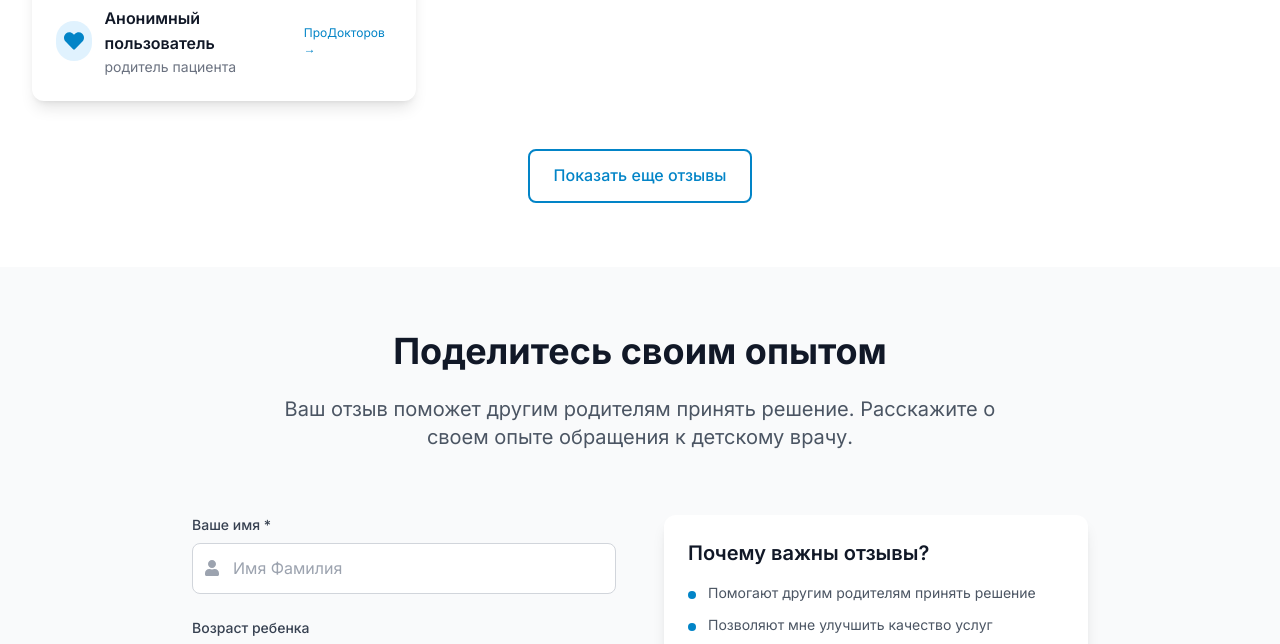
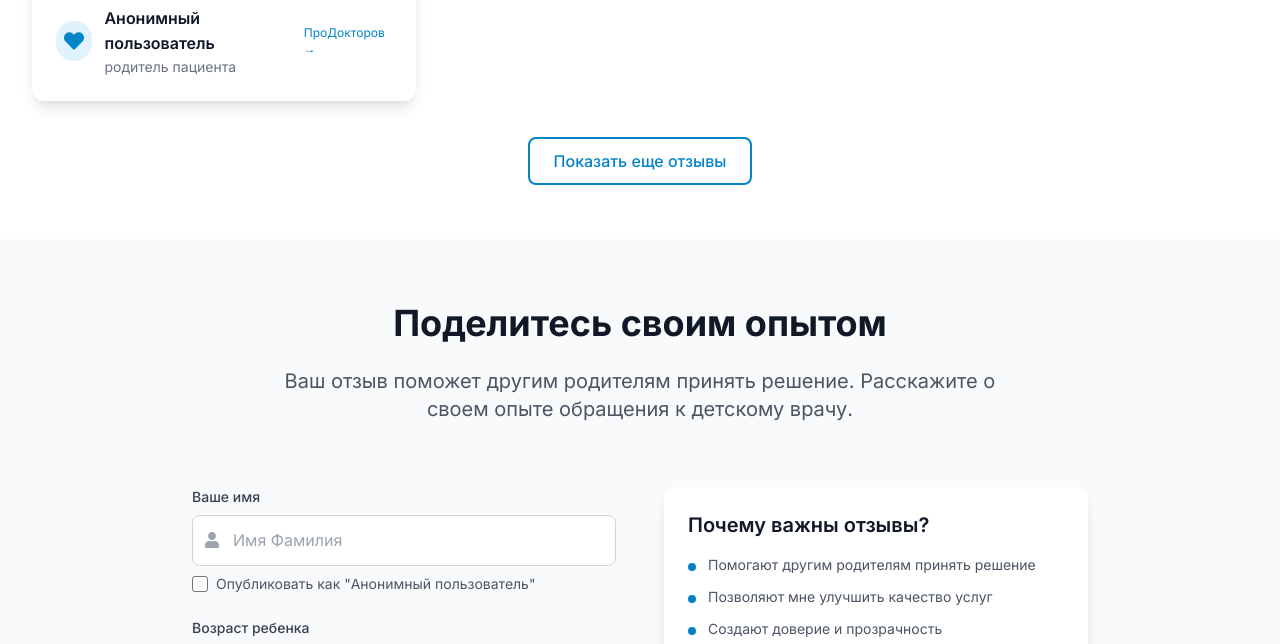
Before and after one commit to SultanBelyaev/pediatr-web, a Next.js app: page /testimonials in a window 1280 px wide. Shown: the part 2360-3004 px from the top of the page. Built offline with nearby package versions, Linux system fonts and the light colour scheme; no server answers.

Commit message:
справлены проблемы: кнопка отзывов ведет на роокторов, форма отзывов с анонимностью и отправкой в Telegram, исправлено фото врача на главной

```diff
--- a/components/AddTestimonial.tsx
+++ b/components/AddTestimonial.tsx
@@ -11,7 +11,8 @@ export default function AddTestimonial() {
     rating: 5,
     service: '',
     message: '',
-    agreeToPublish: false
+    agreeToPublish: false,
+    isAnonymous: false
   })
 
   const [isSubmitting, setIsSubmitting] = useState(false)
@@ -44,8 +45,26 @@ export default function AddTestimonial() {
     e.preventDefault()
     setIsSubmitting(true)
 
-    // Имитация отправки отзыва
-    await new Promise(resolve => setTimeout(resolve, 2000))
+    try {
+      // Формируем сообщение для Telegram
+      const displayName = formData.isAnonymous ? 'Анонимный пользователь' : (formData.name || 'Анонимный пользователь')
+      const stars = '⭐'.repeat(formData.rating)
+
+      const message = `📝 Новый отзыв о враче:
+
+👤 Имя: ${displayName}
+👶 Возраст ребенка: ${formData.childAge || 'Не указан'}
+⭐ Оценка: ${stars} (${formData.rating}/5)
+🏥 Услуга: ${formData.service || 'Не указана'}
+
+💬 Отзыв:
+"${formData.message}"
+
+📅 Дата: ${new Date().toLocaleDateString('ru-RU')}`
+
+      // Открываем Telegram с сообщением
+      const telegramUrl = `https://t.me/Pashap1991?text=${encodeURIComponent(message)}`
+      window.open(telegramUrl, '_blank')
 
       setIsSubmitting(false)
       setSubmitStatus('success')
@@ -59,9 +78,14 @@ export default function AddTestimonial() {
           rating: 5,
           service: '',
           message: '',
-        agreeToPublish: false
+          agreeToPublish: false,
+          isAnonymous: false
         })
       }, 3000)
+    } catch (error) {
+      setIsSubmitting(false)
+      setSubmitStatus('error')
+    }
   }
 
   if (submitStatus === 'success') {
@@ -125,7 +149,7 @@ export default function AddTestimonial() {
               <form onSubmit={handleSubmit} className="space-y-6">
                 <div>
                   <label className="block text-sm font-medium text-gray-700 mb-2">
-                    Ваше имя *
+                    Ваше имя
                   </label>
                   <div className="relative">
                     <FaUser className="absolute left-3 top-1/2 transform -translate-y-1/2 text-gray-400 w-4 h-4" />
@@ -134,10 +158,22 @@ export default function AddTestimonial() {
                       name="name"
                       value={formData.name}
                       onChange={handleInputChange}
-                      required
-                      className="w-full pl-10 pr-4 py-3 border border-gray-300 rounded-lg focus:ring-2 focus:ring-primary-500 focus:border-transparent"
-                      placeholder="Имя Фамилия"
+                      disabled={formData.isAnonymous}
+                      className="w-full pl-10 pr-4 py-3 border border-gray-300 rounded-lg focus:ring-2 focus:ring-primary-500 focus:border-transparent disabled:bg-gray-100 disabled:text-gray-500"
+                      placeholder={formData.isAnonymous ? "Анонимный пользователь" : "Имя Фамилия"}
                     />
+                  </div>
+                  <div className="mt-2">
+                    <label className="flex items-center">
+                      <input
+                        type="checkbox"
+                        name="isAnonymous"
+                        checked={formData.isAnonymous}
+                        onChange={handleInputChange}
+                        className="w-4 h-4 text-primary-600 border-gray-300 rounded focus:ring-primary-500"
+                      />
+                      <span className="ml-2 text-sm text-gray-600">Опубликовать как "Анонимный пользователь"</span>
+                    </label>
                   </div>
                 </div>
 
--- a/components/Hero.tsx
+++ b/components/Hero.tsx
@@ -89,15 +89,14 @@ export default function Hero() {
             transition={{ duration: 0.8, delay: 0.2 }}
             className="relative"
           >
-            {/* Doctor image placeholder */}
+            {/* Doctor image */}
             <div className="relative">
-              <div className="w-full h-96 lg:h-[500px] bg-gradient-to-br from-primary-100 to-secondary-100 rounded-2xl flex items-center justify-center">
-                <div className="text-center">
-                  <div className="w-32 h-32 bg-primary-200 rounded-full flex items-center justify-center mx-auto mb-4">
-                    <FaUserMd className="w-16 h-16 text-primary-600" />
-                  </div>
-                  <p className="text-gray-600">Фото врача</p>
-                </div>
+              <div className="w-full h-96 lg:h-[500px] bg-gradient-to-br from-primary-100 to-secondary-100 rounded-2xl overflow-hidden">
+                <img
+                  src="/images/doctor-1.jpg"
+                  alt="Детский врач-педиатр"
+                  className="w-full h-full object-cover"
+                />
               </div>
 
               {/* Floating features */}
--- a/components/TestimonialsList.tsx
+++ b/components/TestimonialsList.tsx
@@ -187,9 +187,14 @@ export default function TestimonialsList() {
           viewport={{ once: true }}
           className="text-center mt-12"
         >
-          <button className="btn-secondary">
+          <a
+            href="https://prodoctorov.ru/nnovgorod/vrach/496615-magomedov/#rating"
+            target="_blank"
+            rel="noopener noreferrer"
+            className="btn-secondary"
+          >
             Показать еще отзывы
-          </button>
+          </a>
         </motion.div>
       </div>
     </section>
```
Also changed, not shown: public/images/doctor-1.jpg, public/images/doctor-2.jpg. Lines whose indentation alone changed are shown as unchanged.
